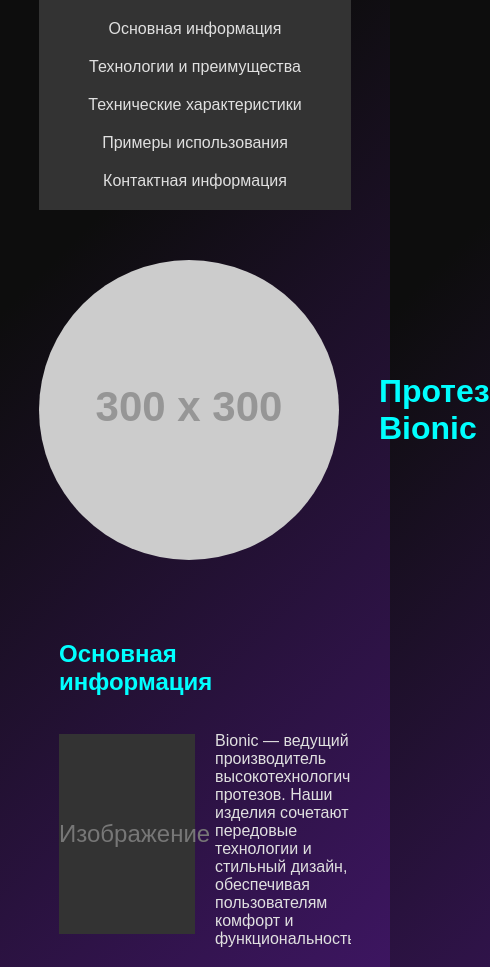
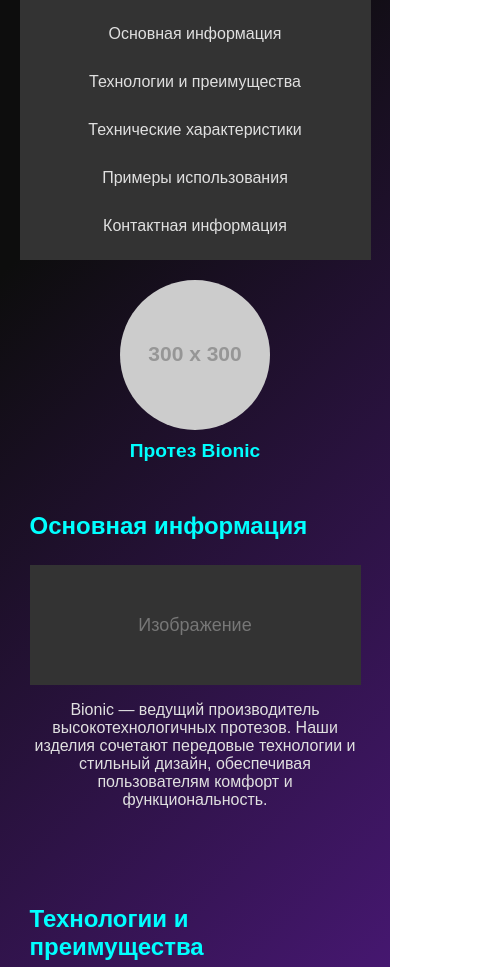
Before and after one commit to Flate0n/Bionic, a plain HTML site: page index.html in a window 390 px wide. Shown: the top 967 px of the page, 490 px wide, since content can reach past the window. Drawn offline with Linux system fonts and the light colour scheme; placeholder pictures from the web are drawn by us.

Commit message:
Update styles.css

```diff
--- a/styles.css
+++ b/styles.css
@@ -9,32 +9,37 @@ body {
 }
 
 .container {
-    width: 80%;
+    width: 90%;
+    /* Увеличиваем ширину контейнера для мобильных устройств */
     margin: auto;
 }
 
 .header {
     display: flex;
+    flex-direction: column;
+    /* Изменяем направление на колонку для мобильных устройств */
     align-items: center;
-    justify-content: flex-start;
-    /* Изменено с space-between на flex-start, чтобы заголовок не занимал весь доступный горизонт */
-    margin-top: 50px;
+    justify-content: center;
+    margin-top: 20px;
     color: #00ffff;
 }
 
 .header img {
     border-radius: 50%;
     /* Круглая рамка для фотографии */
-    width: 300px;
-    height: 300px;
+    width: 200px;
+    /* Уменьшаем ширину изображения */
+    height: 200px;
+    /* Уменьшаем высоту изображения */
     object-fit: cover;
-    margin-right: 20px;
+    margin: 0 0 10px 0;
+    /* Убираем отступ справа и добавляем отступ снизу */
 }
 
 .header h1 {
     margin: 0;
-    margin-left: 20px;
-    /* Отступ от изображения */
+    font-size: 1.5em;
+    /* Уменьшаем размер шрифта заголовка */
 }
 
 .navBar {
@@ -42,13 +47,18 @@ body {
     padding: 10px;
     margin: 0;
     text-align: center;
+    display: flex;
+    flex-direction: column;
+    /* Изменяем направление на колонку для мобильных устройств */
 }
 
 .navBar a {
     color: #e0e0e0;
     text-decoration: none;
-    padding: 10px 20px;
-    display: inline-block;
+    padding: 10px;
+    /* Убираем горизонтальные отступы для мобильных устройств */
+    display: block;
+    /* Переключаем ссылки на блочные элементы для удобства */
 }
 
 .navBar a:hover {
@@ -60,8 +70,10 @@ body {
     /* Убираем градиентный фон для блоков */
     border-radius: 0;
     /* Убираем округление */
-    margin: 40px 0;
-    padding: 20px;
+    margin: 20px 0;
+    /* Уменьшаем отступы */
+    padding: 15px;
+    /* Уменьшаем внутренние отступы */
     box-shadow: none;
     /* Убираем тень */
     overflow: hidden;
@@ -70,38 +82,47 @@ body {
 
 .product-block h2 {
     color: #00ffff;
-    margin-bottom: 20px;
+    margin-bottom: 15px;
+    /* Уменьшаем нижний отступ заголовка */
 }
 
 .image-text-wrapper {
     display: flex;
-    align-items: flex-start;
-    /* Выравнивание по верхнему краю */
+    flex-direction: column;
+    /* Изменяем направление на колонку для мобильных устройств */
+    align-items: center;
+    /* Выравнивание по центру */
     margin-bottom: 20px;
     /* Отступ снизу */
 }
 
 .image-text-wrapper img {
-    max-width: 100%;
-    /* Максимальная ширина изображения — 100% от родительского элемента */
-    margin-right: 20px;
-    /* Отступ справа от изображения */
+    width: 100%;
+    /* Изображение занимает всю ширину родителя */
+    margin-right: 0;
+    /* Убираем отступ справа от изображения */
 }
 
 .image-text-wrapper .text {
     flex: 1;
+    text-align: center;
+    /* Выравнивание текста по центру */
 }
 
 .placeholder-image {
-    width: 50%;
+    width: 100%;
+    /* Занимает всю ширину родителя */
     background-color: #333;
     color: #777;
     text-align: center;
-    line-height: 200px;
-    font-size: 24px;
-    margin-top: 18px;
+    line-height: 150px;
+    /* Уменьшаем высоту блока */
+    font-size: 20px;
+    /* Уменьшаем размер шрифта */
+    margin-top: 10px;
     border-radius: 0;
-    margin-right: 20px;
+    /* Убираем округление */
+    margin-right: 0;
 }
 
 .button {
@@ -124,20 +145,57 @@ body {
 
 .technologies {
     display: grid;
-    grid-template-columns: repeat(2, 1fr);
-    /* 2 столбца */
-    gap: 20px;
-    /* Расстояние между блоками */
+    grid-template-columns: 1fr;
+    /* Один столбец для мобильных устройств */
+    gap: 10px;
+    /* Уменьшаем расстояние между блоками */
 }
 
 .technology-item {
     background-color: rgba(255, 255, 255, 0.1);
     border-radius: 10px;
-    padding: 15px;
+    padding: 10px;
+    /* Уменьшаем внутренние отступы */
     box-shadow: 0 0 5px rgba(0, 0, 0, 0.3);
 }
 
 .technology-item h3 {
     color: #00ffff;
     margin-top: 0;
+    font-size: 1.2em;
+    /* Уменьшаем размер шрифта заголовка */
 }
+
+/* Медиазапросы для устройств с шириной экрана до 600px */
+@media (max-width: 600px) {
+    .header img {
+        width: 150px;
+        height: 150px;
+    }
+
+    .header h1 {
+        font-size: 1.2em;
+    }
+
+    .product-block {
+        padding: 10px;
+    }
+
+    .image-text-wrapper {
+        flex-direction: column;
+    }
+
+    .image-text-wrapper img {
+        width: 100%;
+        margin-right: 0;
+    }
+
+    .placeholder-image {
+        line-height: 120px;
+        font-size: 18px;
+    }
+
+    .navBar a {
+        padding: 15px;
+    }
+}
```
